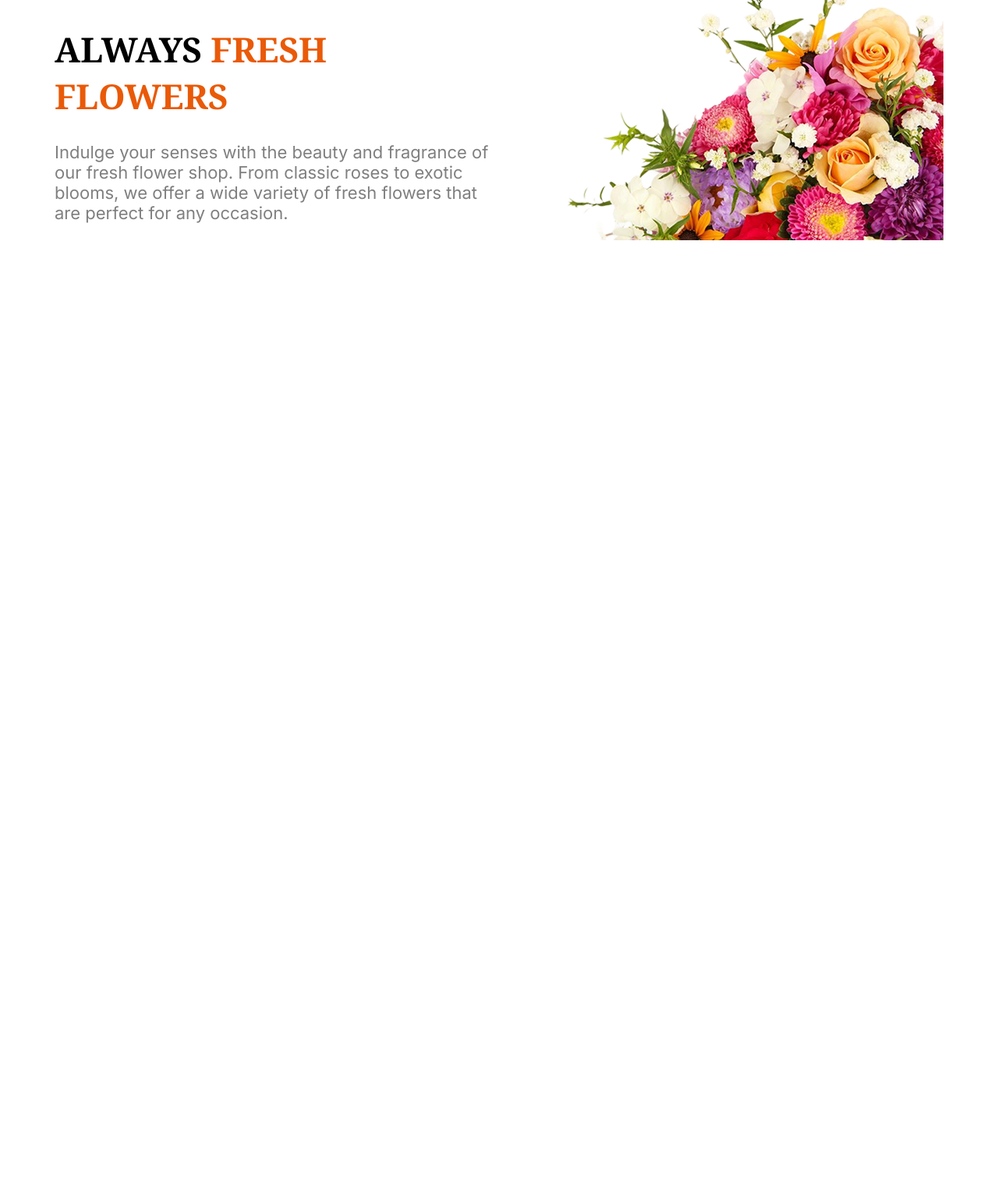
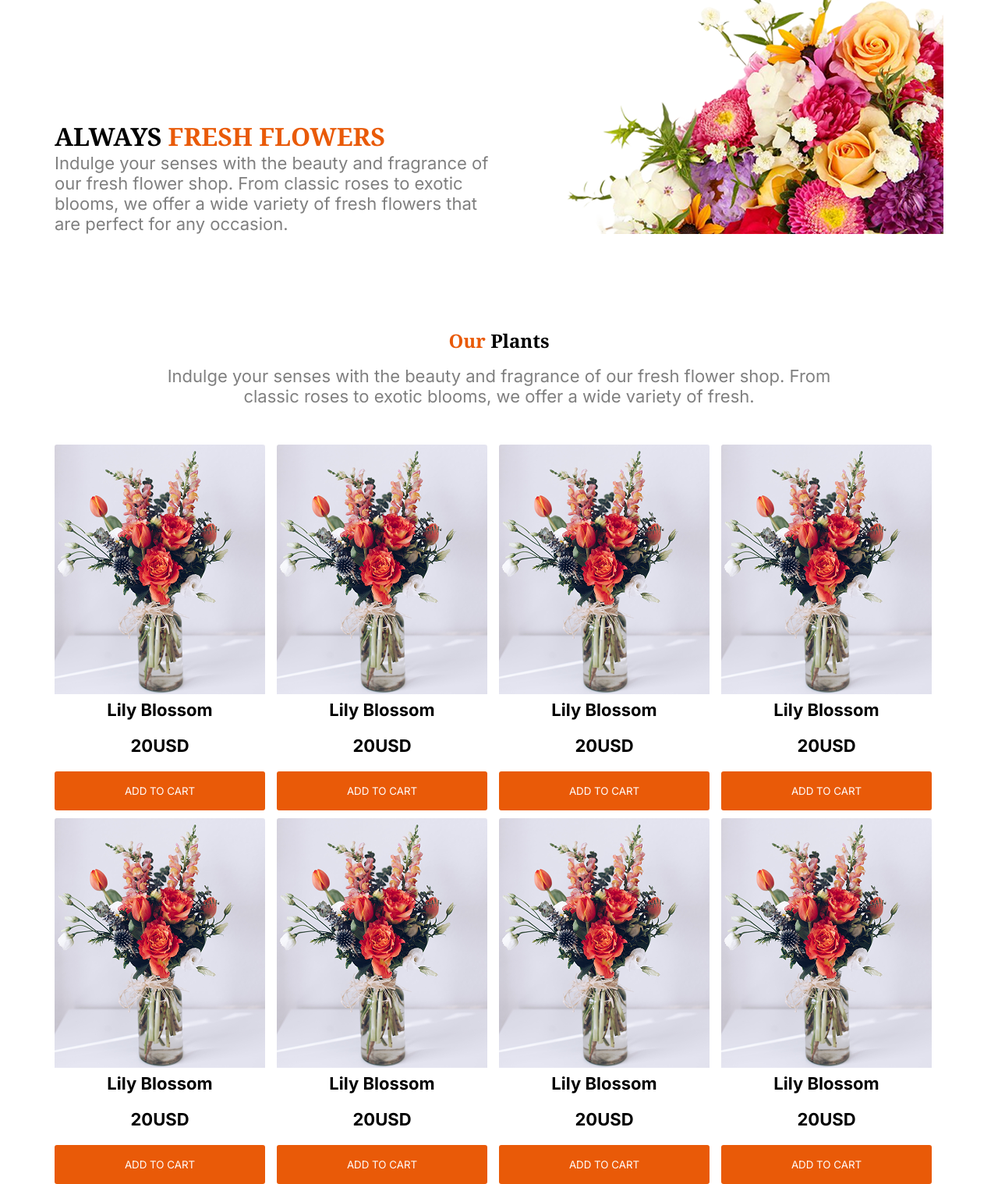
Before and after one commit to Mesbaul24402138/new-flower-assaignment, a plain HTML site: page index.html in a window 1280 px wide. Shown: the part 352-1870 px from the top of the page at 78% size. Before the commit the page ends 800 px from the top, so only its background shows below. Drawn offline with Linux system fonts and the light colour scheme.

Commit message:
our plant section implemented

```diff
--- a/index.html
+++ b/index.html
@@ -6,7 +6,7 @@
     <link rel="stylesheet" href="style.css">
     <title>Flower assaignment</title>
 </head>
-<body class="inter">
+<body>
     <header>
           <nav class="navber">
               <img class="nav-logo" src="assets/logo.png">
@@ -28,6 +28,63 @@
           </div>
     </header>
     <main>
+        <section class="our-plants">
+               <h1 class="our-plants-tittle noto-serif"><span class="special-color">Our</span> Plants</h1>
+               <p class="inter our-plants-description">Indulge your senses with the beauty and fragrance of our fresh flower shop. From classic roses to exotic blooms, we offer a wide variety of fresh.</p>
+               <div class="plant-product-container">
+                    <div class="plant-product">
+                        <img src="assets/sample-flower-image.png" alt="">
+                        <h5 class="plant-tittle">Lily Blossom</h5>
+                        <h6 class="plant-subtittle">20USD</h6>
+                        <button class="our-plant-btn">ADD TO CART</button>
+                    </div>
+                        <div class="plant-product">
+                        <img src="assets/sample-flower-image.png" alt="">
+                        <h5 class="plant-tittle">Lily Blossom</h5>
+                        <h6 class="plant-subtittle">20USD</h6>
+                        <button class="our-plant-btn">ADD TO CART</button>
+                    </div>
+                     <div class="plant-product">
+                        <img src="assets/sample-flower-image.png" alt="">
+                        <h5 class="plant-tittle">Lily Blossom</h5>
+                        <h6 class="plant-subtittle">20USD</h6>
+                        <button class="our-plant-btn">ADD TO CART</button>
+                    </div>
+                     <div class="plant-product">
+                        <img src="assets/sample-flower-image.png" alt="">
+                        <h5 class="plant-tittle">Lily Blossom</h5>
+                        <h6 class="plant-subtittle">20USD</h6>
+                        <button class="our-plant-btn">ADD TO CART</button>
+                    </div>
+                     <div class="plant-product">
+                        <img src="assets/sample-flower-image.png" alt="">
+                        <h5 class="plant-tittle">Lily Blossom</h5>
+                        <h6 class="plant-subtittle">20USD</h6>
+                        <button class="our-plant-btn">ADD TO CART</button>
+                    </div>
+                     <div class="plant-product">
+                        <img src="assets/sample-flower-image.png" alt="">
+                        <h5 class="plant-tittle">Lily Blossom</h5>
+                        <h6 class="plant-subtittle">20USD</h6>
+                        <button class="our-plant-btn">ADD TO CART</button>
+                    </div>
+                     <div class="plant-product">
+                        <img src="assets/sample-flower-image.png" alt="">
+                        <h5 class="plant-tittle">Lily Blossom</h5>
+                        <h6 class="plant-subtittle">20USD</h6>
+                        <button class="our-plant-btn">ADD TO CART</button>
+                    </div>
+                     <div class="plant-product">
+                        <img src="assets/sample-flower-image.png" alt="">
+                        <h5 class="plant-tittle">Lily Blossom</h5>
+                        <h6 class="plant-subtittle">20USD</h6>
+                        <button class="our-plant-btn">ADD TO CART</button>
+                    </div>
+
+
+               </div>
+        </section>
+
 
     </main>
     <footer>
--- a/style.css
+++ b/style.css
@@ -1,11 +1,18 @@
 
 @import url('https://fonts.googleapis.com/css2?family=Inter:ital,opsz,wght@0,14..32,100..900;1,14..32,100..900&family=Noto+Serif:ital,wght@0,100..900;1,100..900&display=swap');
 
-
+*{
+    margin: 0;
+    padding: 0;
+    box-sizing: border-box;
+}
 
 body{
     max-width: 1440px;
 }
+main{
+    width:1140px ;
+margin: 0 auto;}
 
 .navber{
     display: flex;
@@ -73,3 +80,53 @@ list-style: none;
     align-items:end
 
  }
+
+ /* our plants section */
+
+ .our-plants{
+    text-align: center;
+    margin-top: 120px;
+ }
+ .our-plant-tittle{
+font-weight: bold;
+font-size: 50px;
+ }
+ .our-plants-description{
+    padding:16px 126px 49px;
+    box-sizing: border-box;
+ }
+.plant-product-container{
+    display: grid;
+    grid-template-columns: repeat(4,1fr);
+    grid-row-gap: 10px;
+}
+/* .plant-product{
+    w
+} */
+.plant-product{
+    width:270px;
+    height: 484pxpx;
+
+}
+.plant-product img{
+    width: 100%;
+    border-radius: 3px;
+}
+.our-plant-btn{
+    width: 100%;
+    height: 50px;
+    text-align: center;
+    background-color: #E95A08;
+    border-radius: 3px;
+    border: none;
+    outline: none;
+     font-family: "Inter", sans-serif;
+     color: white;
+}
+.plant-tittle,.plant-subtittle{
+   font-family: "Inter", sans-serif;
+   font-size: 22px;
+}
+.plant-subtittle{
+    margin: 20px;
+}
```
